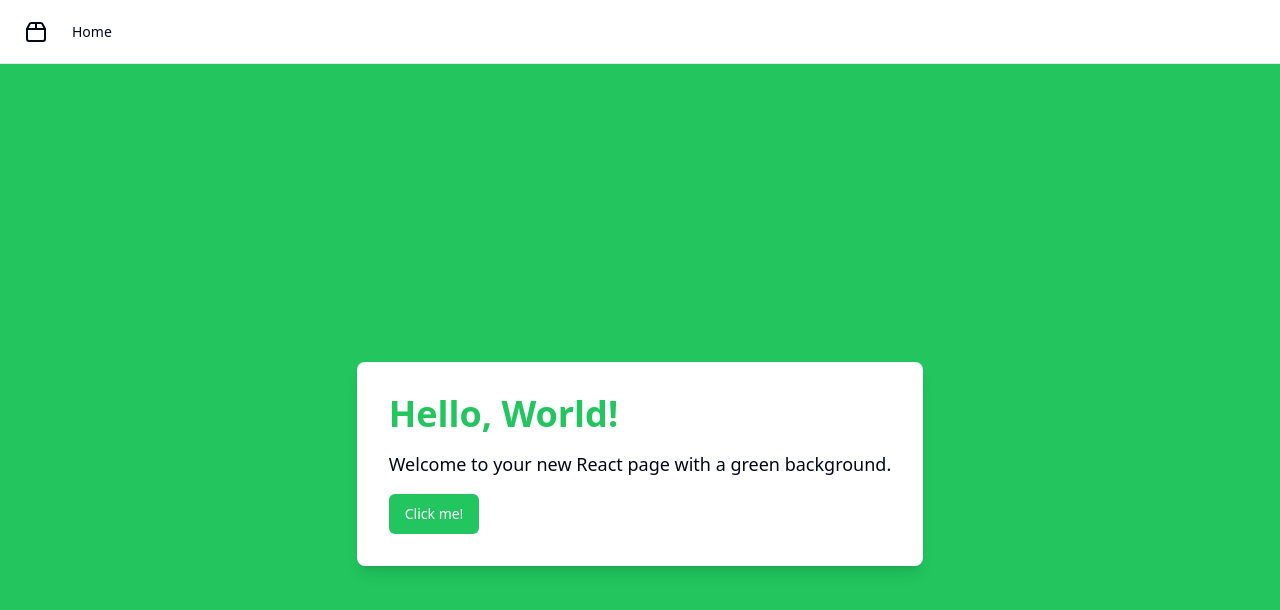
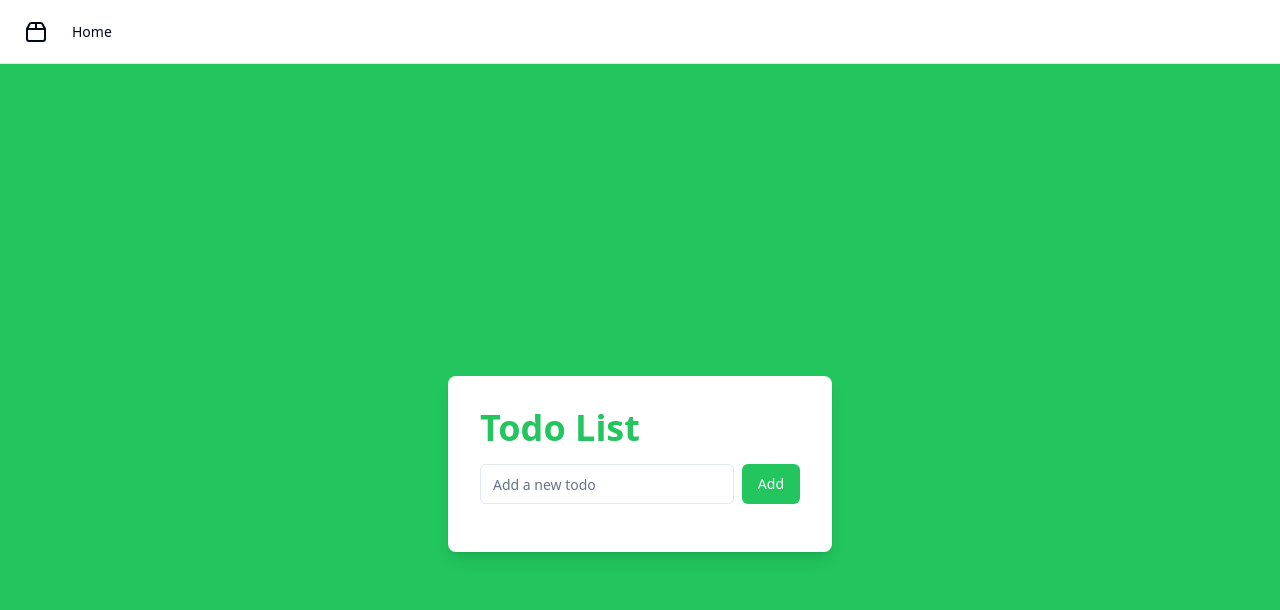
Before and after one commit to GPT-Engineer-App-Dev/project-template, a React (Vite) app: page / in a window 1280 px wide. Shown: the top 610 px of the page. Built offline with nearby package versions, Linux system fonts and the light colour scheme.

Commit message:
GPT Engineer Update

```diff
--- a/src/pages/Index.jsx
+++ b/src/pages/Index.jsx
@@ -1,15 +1,53 @@
-import React from 'react';
+import React, { useState } from 'react';
 import { Button } from "@/components/ui/button";
+import { Input } from "@/components/ui/input";
 
 const HelloWorld = () => {
+  const [todos, setTodos] = useState([]);
+  const [newTodo, setNewTodo] = useState('');
+
+  const addTodo = () => {
+    if (newTodo.trim() !== '') {
+      setTodos([...todos, newTodo.trim()]);
+      setNewTodo('');
+    }
+  };
+
+  const removeTodo = (index) => {
+    const updatedTodos = todos.filter((_, i) => i !== index);
+    setTodos(updatedTodos);
+  };
+
   return (
     <div className="min-h-screen bg-green-500 flex items-center justify-center">
-      <div className="bg-white p-8 rounded-lg shadow-lg">
-        <h1 className="text-4xl font-bold mb-4 text-green-500">Hello, World!</h1>
-        <p className="text-lg mb-4">Welcome to your new React page with a green background.</p>
-        <Button variant="default" className="bg-green-500 hover:bg-green-600 text-white">
-          Click me!
-        </Button>
+      <div className="bg-white p-8 rounded-lg shadow-lg w-96">
+        <h1 className="text-4xl font-bold mb-4 text-green-500">Todo List</h1>
+        <div className="mb-4 flex">
+          <Input
+            type="text"
+            value={newTodo}
+            onChange={(e) => setNewTodo(e.target.value)}
+            placeholder="Add a new todo"
+            className="mr-2"
+          />
+          <Button onClick={addTodo} className="bg-green-500 hover:bg-green-600 text-white">
+            Add
+          </Button>
+        </div>
+        <ul className="space-y-2">
+          {todos.map((todo, index) => (
+            <li key={index} className="flex items-center justify-between bg-green-100 p-2 rounded">
+              <span>{todo}</span>
+              <Button
+                onClick={() => removeTodo(index)}
+                variant="destructive"
+                size="sm"
+              >
+                Remove
+              </Button>
+            </li>
+          ))}
+        </ul>
       </div>
     </div>
   );
```
